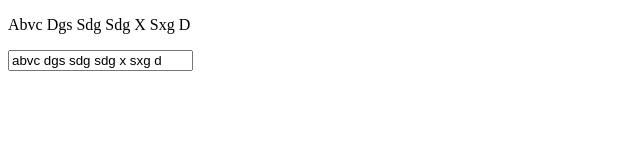
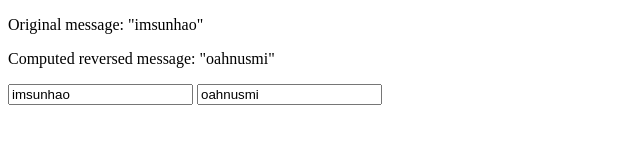
Before and after one commit to imsunhao/Vue-Start, a plain HTML site: page index.html in a window 1280 px wide. Shown: the whole page, without its empty margins (0-640 px from the left). Drawn offline with Linux system fonts and the light colour scheme.

Commit message:
初步了解计算属性

```diff
--- a/index.html
+++ b/index.html
@@ -6,8 +6,10 @@
 </head>
 <body>
 <div id="app">
-    <p>{{ message | filterB  }}</p>
+    <p>Original message: "{{ message }}"</p>
+    <p>Computed reversed message: "{{ reversedMessage }}"</p>
     <input v-model="message" value="{{ message }}">
+    <input v-model="reversedMessage" value="{{ reversedMessage }}">
 </div>
 </body>
 </html>
@@ -16,22 +18,13 @@
     var app= new Vue({
         el: '#app',
         data: {
-            message:'abvc dgs sdg sdg x sxg d'
+            message:'imsunhao'
         },
-        filters: {
-            filterA: function (value) {
-                if (!value) return '';
-                value = value.toString();
-                return value.charAt(0).toUpperCase() + value.slice(1);
-            },
-            filterB: function (value) {
-                if (!value) return '';
-                var a=value.toString().split(' ');
-                var string="";
-                a.forEach(function (val,index) {
-                    string+=val.charAt(0).toUpperCase()+val.slice(1)+' ';
-                });
-                return string;
+        computed: {
+            // a computed getter
+            reversedMessage: function () {
+                // `this` points to the vm instance
+                return this.message.split('').reverse().join('')
             }
         }
     });
```
